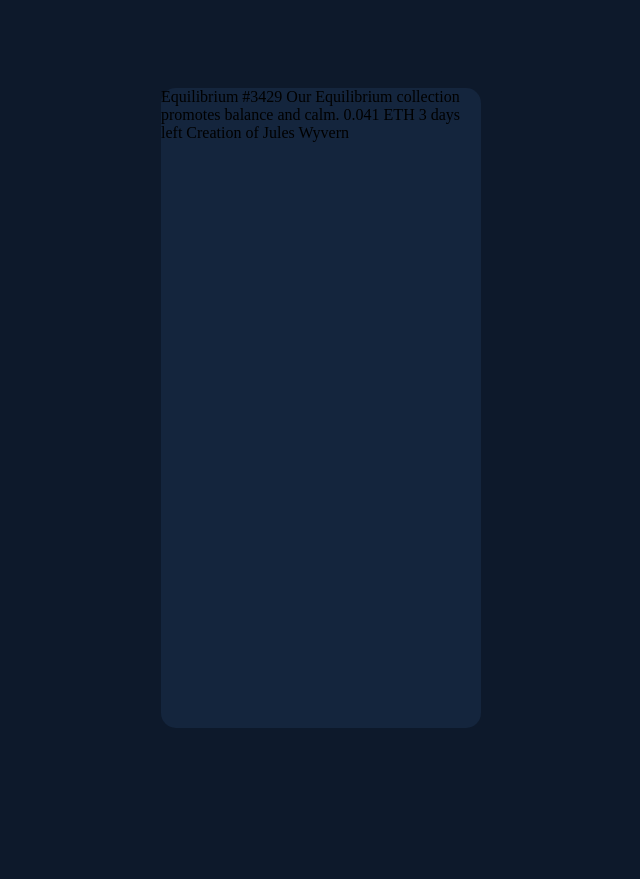
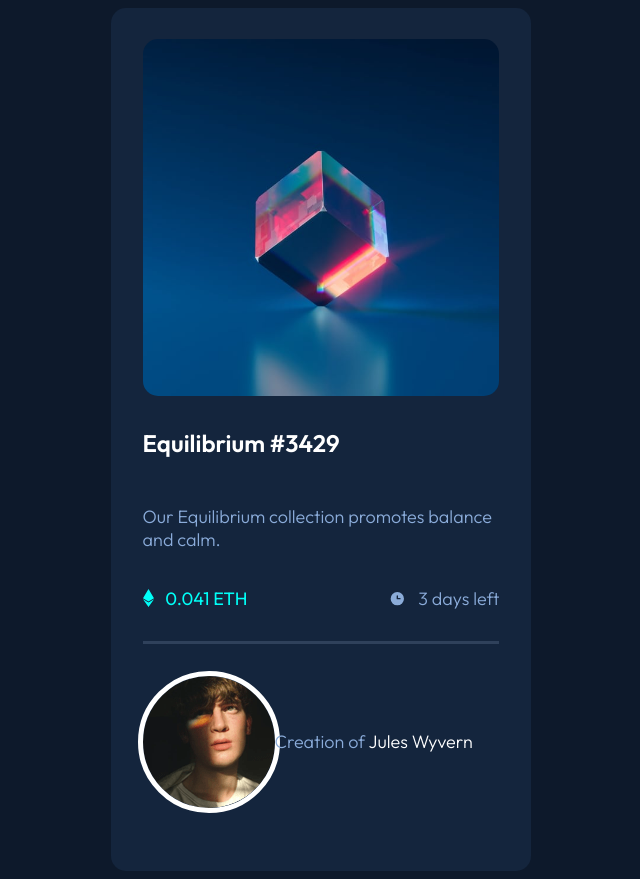
Before and after one commit to krsng-lab/nft-preview-card, a plain HTML site: page index.html in a window 1280 px wide. Shown: the whole page, without its empty margins (319-959 px from the left). Before the commit the page ends 816 px from the top, so only its background shows below. Drawn offline with Linux system fonts and the light colour scheme.

Commit message:
unable to resolve resize issue of icon due to min-height confusion

```diff
--- a/index.html
+++ b/index.html
@@ -21,14 +21,30 @@
 
   <div class="card">
 
-  Equilibrium #3429
+    <img src="images/image-equilibrium.jpg" alt="image of nft">
 
-  Our Equilibrium collection promotes balance and calm.
+    <div class="nft-number">Equilibrium #3429</div>
+    <div class="paragraph">Our Equilibrium collection promotes balance and calm.</div>
 
-  0.041 ETH
-  3 days left
+    <div class="inline">
+      <div class="amount">
+        <img src="images/icon-ethereum.svg" alt="nft logo">
+        <div class="numeral">0.041 ETH</div>
+      </div>
 
-  Creation of Jules Wyvern
+      <div class="time">
+        <img src="images/icon-clock.svg" alt="clock logo">
+        <div class="duration">3 days left</div>
+      </div>
+    </div>
+
+    <div class="line"></div>
+
+
+    <div class="credits">
+      <img src="images/image-avatar.png" alt="photo of creator of nft">
+      <div class="creator">Creation of <span style="color:hsl(0, 0%, 100%)">Jules Wyvern</span></div>
+    </div>
 
   </div>
 
--- a/styles.css
+++ b/styles.css
@@ -8,15 +8,93 @@
 
 body {
     background-color: hsl(217, 54%, 11%);
+    font-family: 'Outfit', sans-serif;
     min-height: 100vh;
     display: flex;
     justify-content: center;
     align-items: center;
 }
 
+.card img {
+    object-fit: contain;
+}
+
+img {
+    border-radius: 15px;
+}
+
 .card {
     background-color: hsl(216, 50%, 16%);
     width: 40ch;
-    min-height: 80ch;
+    min-height: 70ch;
+    padding: 3ch;
     border-radius: 15px;
+    display: flex;
+    flex-direction: column;
 }
+
+.card > * {
+    margin-bottom: 3ch;
+}
+
+.nft-number {
+    color: hsl(0, 0%, 100%);
+    font-weight: 600;
+    font-size: 1.5rem;
+}
+
+.paragraph {
+    color: hsl(215, 51%, 70%);
+    font-weight: 300;
+    font-size: 18px;
+}
+
+.amount {
+    display: flex;
+}
+
+.numeral {
+    color: hsl(178, 100%, 50%);
+    font-weight: 400;
+    font-size: 18px;
+    margin-left: 1ch;
+}
+
+.time {
+    display: flex;
+}
+
+.duration {
+    color: hsl(215, 51%, 70%);
+    font-weight: 300;
+    font-size: 18px;
+    margin-left: 1ch;
+}
+
+.inline {
+    display: flex;
+    justify-content: space-between;
+}
+
+.line {
+    width: 100%;
+    height: 0.3ch;
+    background-color: hsl(215, 32%, 27%);
+}
+
+.credits {
+    display: flex;
+    align-items: center;
+}
+
+.credits img {
+    object-fit: contain;
+    outline: 5px solid hsl(0, 0%, 100%);
+    border-radius: 50%;
+}
+
+.creator {
+    color: hsl(215, 51%, 70%);
+    font-weight: 300;
+    font-size: 18px;
+}
```
Also changed, not shown: 1 other file.
